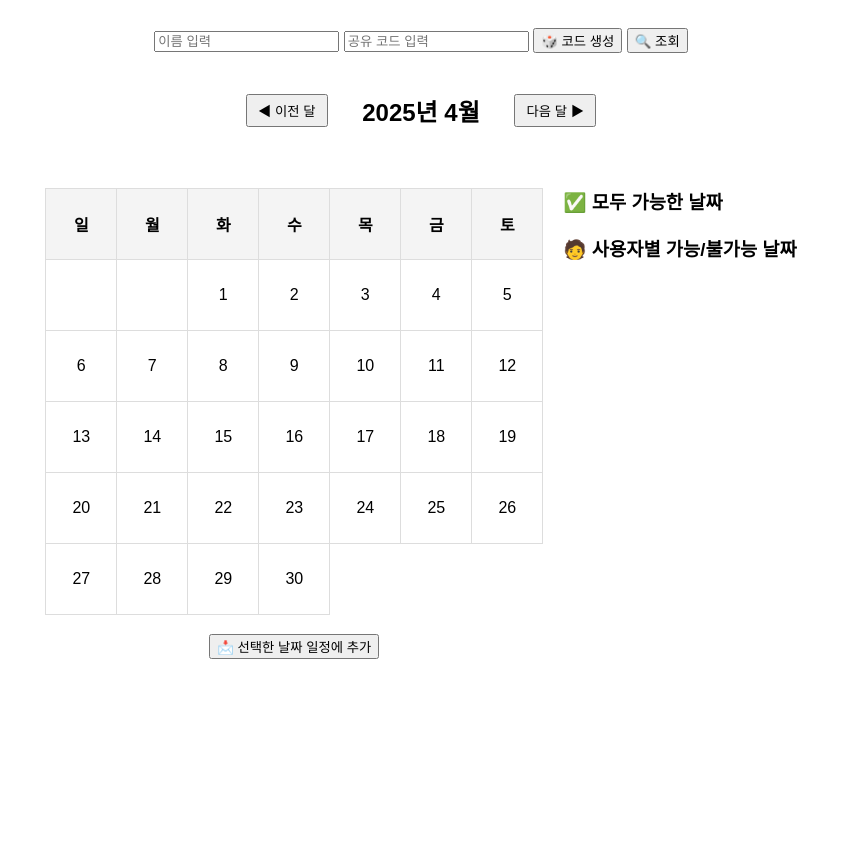
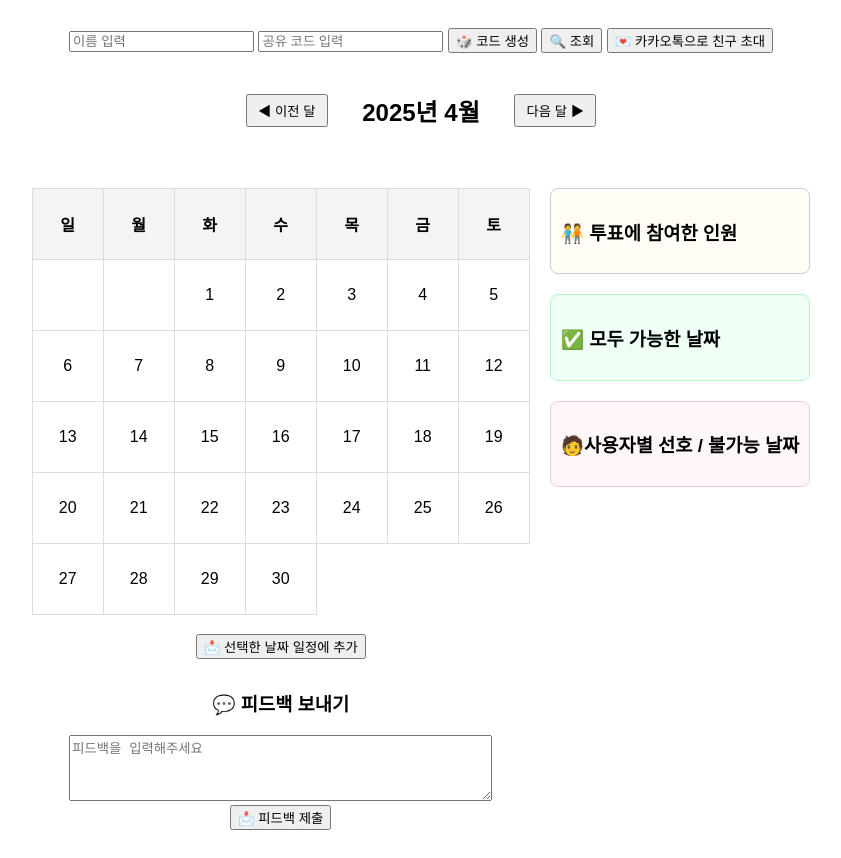
Before and after one commit to namsugb/appointment, a Django app: page /appoint/ in a window 1280 px wide. Shown: the whole page, without its empty margins (219-1060 px from the left). Before the commit the page ends 659 px from the top, so only its background shows below. Run offline with Django 5.2, Linux system fonts and the light colour scheme; some libraries are stand-ins or nearby versions.

Commit message:
1차 완료

```diff
--- a/appoint/urls.py
+++ b/appoint/urls.py
@@ -22,4 +22,5 @@ urlpatterns = [
     path('', views.main, name='main'),
     path('api/calculate_date/', views.CalculateDateAPIView.as_view(), name='caculate_date'),
     path('api/appointment/', views.AppointmentAPIView.as_view(), name='appointment'),
+    path('api/feedback/', views.FeedbackAPIView.as_view(), name='feedback'),
 ]
--- a/appoint/views.py
+++ b/appoint/views.py
@@ -9,7 +9,7 @@ from rest_framework.response import Response
 from rest_framework import status
 from .models import Appointment, Dates_info
 from .services import calculate_possible_date
-from .serializer import Dates_infoSerializer
+from .serializer import Dates_infoSerializer, FeedbackSerializer
 
 # Create your views here.
 def main(request):
@@ -102,3 +102,12 @@ class AppointmentAPIView(APIView):
             "selected_dates": selected_date,
             "dates_info": serializer.data  # ✅ 사용자별 가능/불가능 날짜 추가
         }, status=status.HTTP_200_OK)
+
+
+class FeedbackAPIView(APIView):
+    def post(self, request):
+        serializer = FeedbackSerializer(data=request.data)
+        if serializer.is_valid():
+            serializer.save()
+            return Response({"message": "피드백 저장 완료!"}, status=status.HTTP_200_OK)
+        return Response(serializer.errors, status=status.HTTP_400_BAD_REQUEST)
--- a/plan.txt
+++ b/plan.txt
@@ -6,5 +6,4 @@
 
 누가 참여했는지, 누가 어떻게 투표했는지
 
-
 가능한날짜들중 선호 수 많은 순으로 정렬되게
--- a/templates/main.html
+++ b/templates/main.html
@@ -3,7 +3,7 @@
 <head>
     <meta charset="UTF-8">
     <meta name="viewport" content="width=device-width, initial-scale=1.0">
-    <title>공유 가능 달력</title>
+    <title>지금당장만나</title>
     <style>
         body { font-family: Arial, sans-serif; text-align: center; }
         .calendar { width: 350px; margin: 20px auto; border-collapse: collapse; table-layout: fixed; }
@@ -18,6 +18,7 @@
         .header button { padding: 5px 10px; cursor: pointer; }
         .code-section { margin-bottom: 10px; }
     </style>
+    <script src="https://developers.kakao.com/sdk/js/kakao.js"></script>
 </head>
 <body>
     <div style="display: flex;">
@@ -40,6 +41,8 @@
                 <input type="text" id="calendarCode" placeholder="공유 코드 입력">
                 <button onclick="generateCode()">🎲 코드 생성</button>
                 <button onclick="fetchAvailableDates()">🔍 조회</button> <!-- ✅ 조회 버튼 추가 -->
+                <button onclick="sendKakaoInvite()">💌 카카오톡으로 친구 초대</button>
+
             </div>
 
 
@@ -60,16 +63,37 @@
                         <tbody id="calendar-body"></tbody>
                     </table>
                     <button onclick="sendData()">📩 선택한 날짜 일정에 추가</button>
+
+                    <div style="margin-top: 30px;">
+                        <h3>💬 피드백 보내기</h3>
+                        <textarea id="feedbackMessage" placeholder="피드백을 입력해주세요" rows="4" cols="50"></textarea>
+                        <br>
+                        <button onclick="sendFeedback()">📩 피드백 제출</button>
+                    </div>
                 </div>
+
                 <div style="margin-left: 20px; text-align: left;">
-                    <h3>✅ 모두 가능한 날짜</h3>
-                    <ul id="possible-dates-list" style="list-style-type: none; padding: 0;"></ul>
-                    <div style="margin-top: 20px;">
-                        <h3>🧑 사용자별 가능/불가능 날짜</h3>
+
+                    <!-- 참여자 목록 -->
+                    <div style="margin-top: 20px; padding: 10px; border: 1px solid #ccc; border-radius: 8px; background-color: #fffdf5;">
+                        <h3>🧑‍🤝‍🧑 투표에 참여한 인원</h3>
+                        <ul id="participant-list" style="list-style-type: none; padding: 0; margin: 0;"></ul>
+                    </div>
+
+                    <!-- 모두 가능한 날짜 -->
+                    <div style="margin-top: 20px; padding: 10px; border: 1px solid #b5f7c6; border-radius: 8px; background-color: #f0fff5;">
+                        <h3>✅ 모두 가능한 날짜</h3>
+                        <ul id="possible-dates-list" style="list-style-type: none; padding: 0; margin: 0;"></ul>
+                    </div>
+
+                    <!-- 사용자별 날짜 정보 -->
+                    <div style="margin-top: 20px; padding: 10px; border: 1px solid #f0d0d0; border-radius: 8px; background-color: #fff7f7;">
+                        <h3>🧑사용자별 선호 / 불가능 날짜</h3>
                         <div id="user-availability-list"></div>
                     </div>
 
                 </div>
+
             </div>
 
 
@@ -79,6 +103,9 @@
 
 
     <script>
+        Kakao.init("b3189b0e2886a0099c5db4b9fb70d4e4"); // ✅ 발급받은 JavaScript 키 입력
+        console.log(Kakao.isInitialized()); // true면 성공!
+
         let currentMonth = new Date().getMonth();
         let currentYear = new Date().getFullYear();
         let calendarCode = ""; // 공유 코드
@@ -224,9 +251,33 @@
                 if (data.dates_info) {
                     generate_user_availability(data.dates_info);  // ✅ 사용자별 가능/불가능 날짜 표시
                 }
+
+                if (data.dates_info) {
+                    generate_participant_list(data.dates_info);  // ✅ 사용자별 가능/불가능 날짜 표시
+                }
+
+
             })
             .catch(error => console.error("❌ 조회 오류:", error));
         }
+
+        function generate_participant_list(dates_info) {
+            let listContainer = document.getElementById("participant-list");
+            listContainer.innerHTML = ""; // 초기화
+
+            const users = dates_info.map(info => info.user).filter(Boolean); // 빈 이름 제외
+            if (users.length === 0) {
+                listContainer.innerHTML = "<li>❌ 아직 아무도 참여하지 않았어요.</li>";
+                return;
+            }
+
+            users.forEach(name => {
+                const li = document.createElement("li");
+                li.textContent = `🙋 ${name}`;
+                listContainer.appendChild(li);
+            });
+        }
+
 
         function generate_user_availability(dates_info) {
             let container = document.getElementById("user-availability-list");
@@ -242,20 +293,20 @@
                 userSection.style.marginBottom = "10px";
 
                 let userTitle = document.createElement("h3");
-                userTitle.textContent = `🧑 ${info.user}`;
+                userTitle.textContent = ` ${info.user}`;
                 userSection.appendChild(userTitle);
 
                 let availableList = document.createElement("ul");
                 availableList.style.color = "green";
                 availableList.innerHTML = info.available_dates.length > 0
                     ? info.available_dates.map(date => `<li>✅ ${date}</li>`).join("")
-                    : "<li> 가능한 날짜 없음</li>";
+                    : "<li> 선호 날짜 없음</li>";
 
                 let unavailableList = document.createElement("ul");
                 unavailableList.style.color = "red";
                 unavailableList.innerHTML = info.unavailable_dates.length > 0
                     ? info.unavailable_dates.map(date => `<li>❌ ${date}</li>`).join("")
-                    : "<li> 없음</li>";
+                    : "<li>불가능 날짜 없음</li>";
 
                 userSection.appendChild(availableList);
                 userSection.appendChild(unavailableList);
@@ -281,6 +332,44 @@
         }
 
 
+        function sendFeedback() {
+
+            const message = document.getElementById("feedbackMessage").value.trim();
+
+            fetch("api/feedback/", {
+                method: "POST",
+                headers: { "Content-Type": "application/json" },
+                body: JSON.stringify({ message: message })
+            })
+            .then(response => response.json())
+            .then(data => {
+                alert("✅ " + data.message);
+                document.getElementById("feedbackMessage").value = "";
+            })
+            .catch(error => {
+                console.error("❌ 오류:", error);
+                alert("서버 오류가 발생했습니다.");
+            });
+        }
+
+        function sendKakaoInvite() {
+            const calendarCode = document.getElementById("calendarCode").value.trim();
+
+            if (!calendarCode) {
+                alert("❗ 공유 코드를 먼저 입력하세요.");
+                return;
+            }
+
+            Kakao.Link.sendDefault({
+                objectType: 'text',
+                text: `📅 함께 약속을 정해볼까요?\n공유 코드: ${calendarCode}`,
+                link: {
+                    mobileWebUrl: window.location.href,
+                    webUrl: window.location.href
+                },
+                buttonTitle: '👉 지금 참여하기'
+            });
+        }
 
         generateCalendar(currentMonth, currentYear);
     </script>
```
Also changed, not shown: appoint/models.py (+10 -0 lines), appoint/serializer.py (+7 -1 lines).
